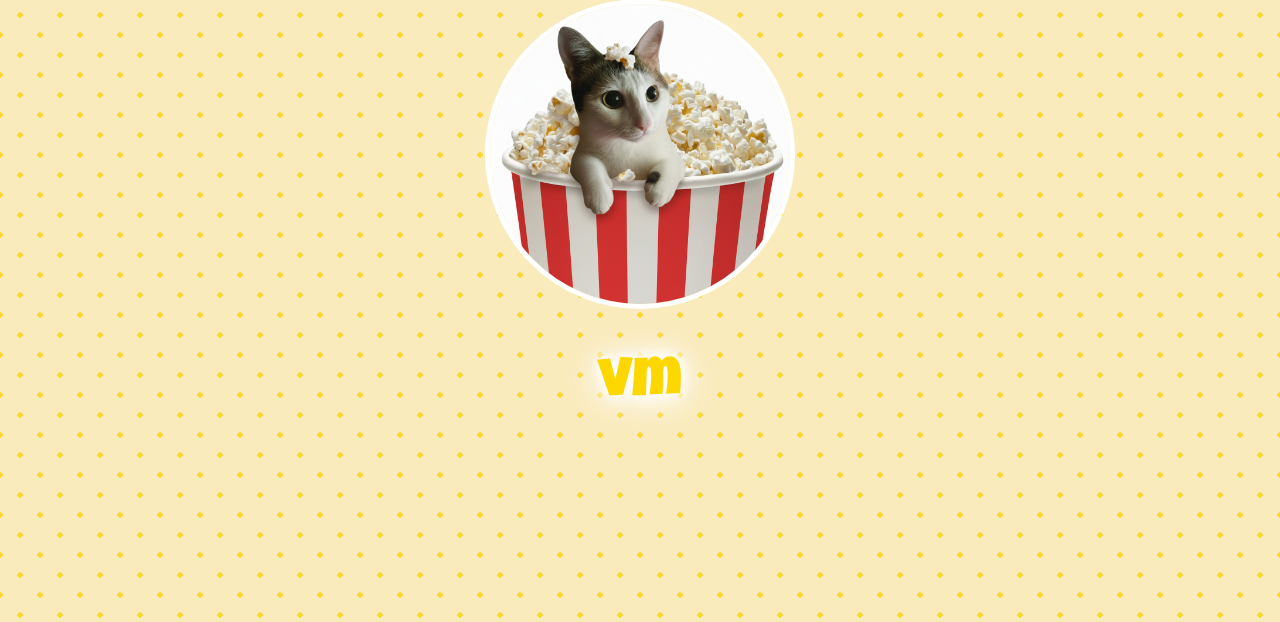
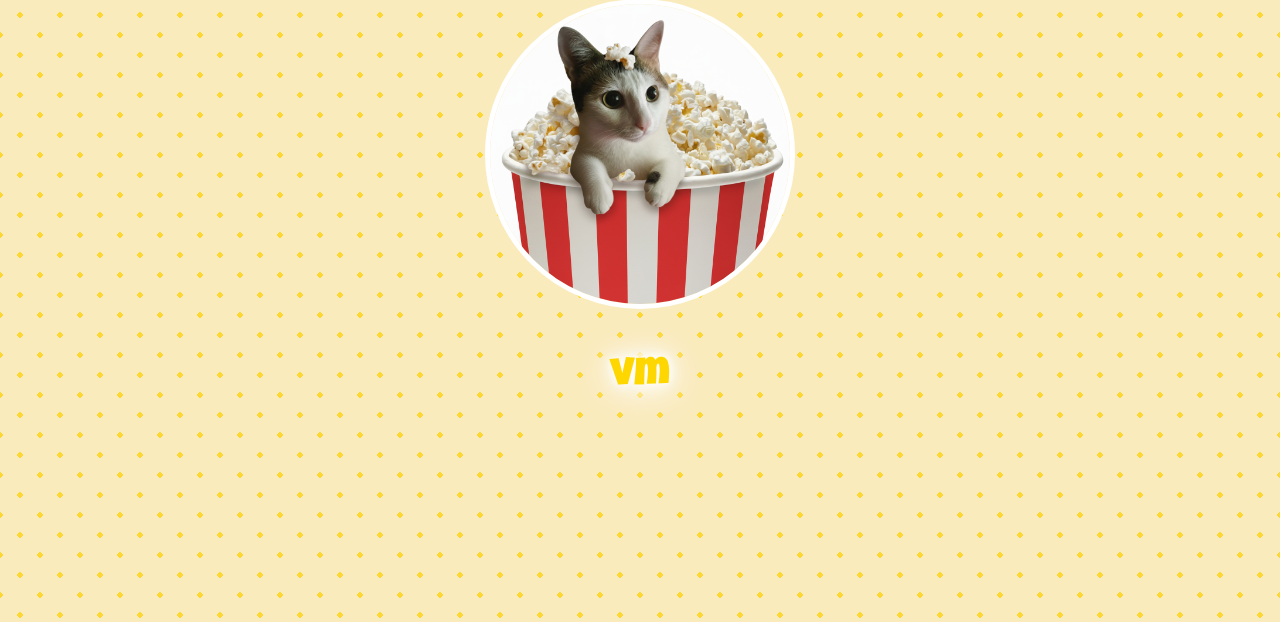
Before and after one commit to dellabeneta/pipoca-app, a Flask app: page / in a window 1280 px wide. Shown: the part 125-747 px from the top of the page. Run offline with Flask 3, Linux system fonts and the light colour scheme.

Commit message:
font size

```diff
--- a/app/templates/index.html
+++ b/app/templates/index.html
@@ -48,7 +48,7 @@
         h3 {
             font-family: 'Luckiest Guy', cursive;
             color: #FFD700;
-            font-size: 3.5em;
+            font-size: 2.5em;
             padding-top: 15px;
             font-weight: normal;
             margin-top: 0;
```
